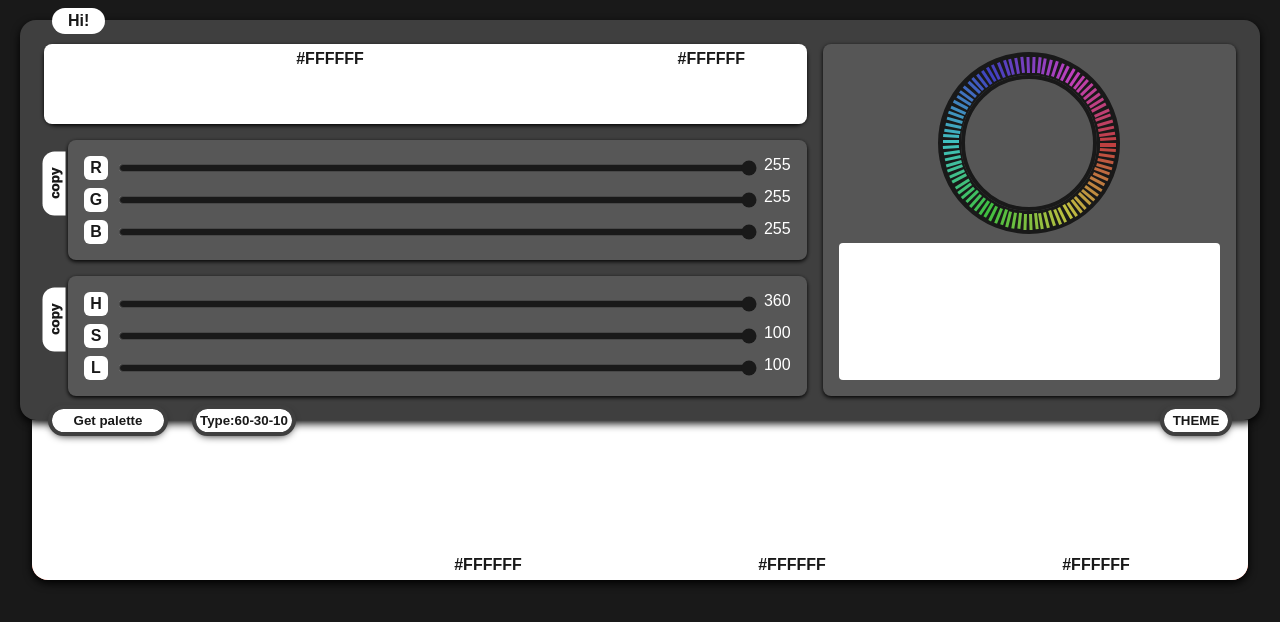
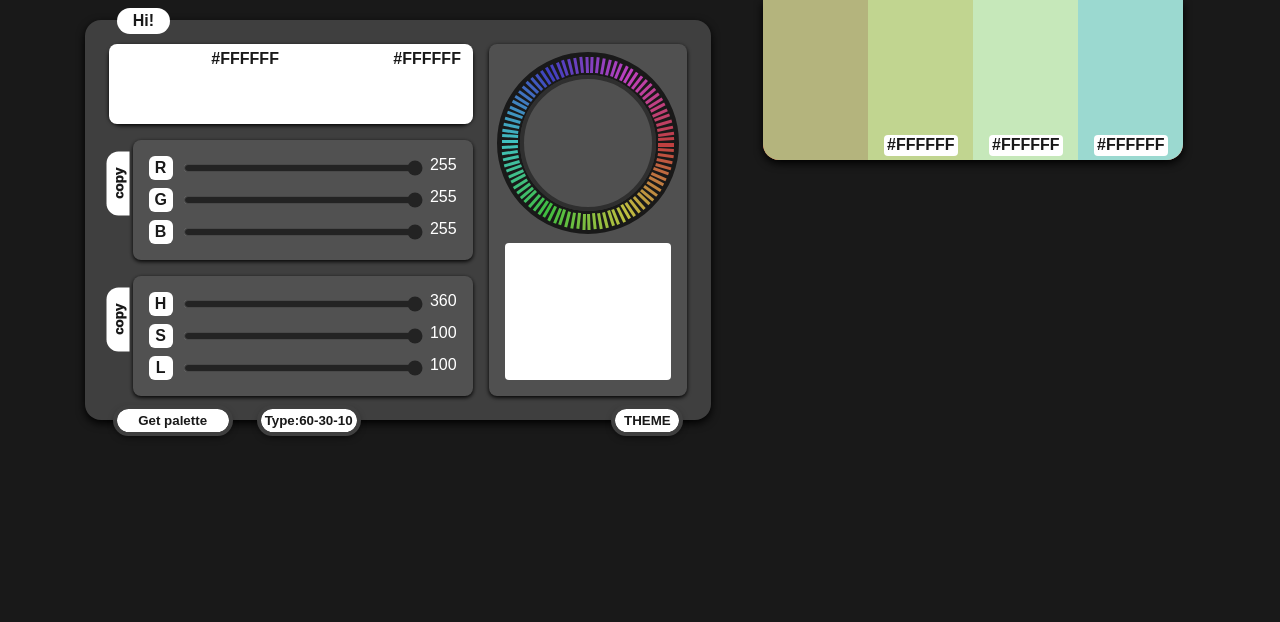
Before and after one commit to Kuovinen/ColorTools, a plain HTML site: page public/index.html in a window 1280 px wide. Drawn offline with Linux system fonts and the light colour scheme.

Commit message:
visual softness increased (less contrast)

```diff
--- a/public/style.css
+++ b/public/style.css
@@ -5,7 +5,7 @@
   --cp-Black: rgb(25, 25, 25);
   --cp-Black60: rgb(25, 25, 25, 0.6);
   --cp-GreyLight: rgb(63, 63, 63);
-  --cp-GreyLighter: rgb(86, 86, 86);
+  --cp-GreyLighter: rgb(80, 80, 80);
   --cp-Comp1: white;
 }
 body {
@@ -13,6 +13,11 @@ body {
   font-family: arial;
   margin: 0;
   padding: 0;
+  display: flex;
+  justify-content: center;
+}
+#App {
+  width: 60rem;
 }
 #panel {
   position: relative;
@@ -22,6 +27,7 @@ body {
   margin-bottom: 0rem;
   border-radius: 1rem;
   padding: 1.5rem;
+
   min-width: 400px;
   background: var(--cp-GreyLight);
   box-shadow: 0rem 0.2rem 0.5rem black;
@@ -76,8 +82,8 @@ input[type="range"] {
   flex: 2;
   min-width: 15rem;
   accent-color: var(--cp-Black);
+  opacity: 0.8;
 }
-
 .labelLetter {
   display: flex;
   justify-content: center;
@@ -99,6 +105,7 @@ input[type="range"] {
   color: var(--cp-White);
   text-align: end;
   width: 2rem;
+  cursor: pointer;
 }
 .labelLetter {
   color: var(--cp-Black);
@@ -117,8 +124,7 @@ section {
 section:hover {
   filter: brightness(1.05);
 }
-section:hover .copyButton {
-}
+
 .copyButton {
   position: absolute;
   color: var(--cp-Black);
@@ -132,10 +138,11 @@ section:hover .copyButton {
   width: 4rem;
   font-weight: 1000;
   padding: 0.25rem;
+  cursor: pointer;
 }
 .copyButton:hover {
   padding-bottom: 0.75rem;
-  left: -3.1rem;
+  left: -3.15rem;
   top: 1.75rem;
 }
 .hex,
@@ -147,6 +154,7 @@ section:hover .copyButton {
   padding: 0.1rem 0.2rem;
   font-weight: 700;
   border-radius: 0.25rem;
+  cursor: pointer;
 }
 .pHex {
   color: var(--cp-Black);
@@ -155,6 +163,7 @@ section:hover .copyButton {
   padding: 0.1rem 0.2rem;
   font-weight: 700;
   border-radius: 0.25rem;
+  cursor: pointer;
 }
 
 #tooltip {
@@ -236,7 +245,7 @@ section:hover .copyButton {
   border-radius: 50%;
   border-style: solid;
   border-width: 0.3rem;
-  border-color: var(--cp-Black);
+  border-color: var(--cp-Black60);
 }
 .hue {
   display: inline-block;
@@ -267,7 +276,7 @@ section:hover .copyButton {
 .mainP {
   height: auto;
   flex: 1;
-  background: white;
+  background: rgb(180, 180, 125);
 }
 .secondP {
   height: auto;
@@ -275,7 +284,7 @@ section:hover .copyButton {
   justify-content: center;
   align-items: flex-end;
   flex: 1;
-  background: white;
+  background: #c1d590;
 }
 .thirdP {
   height: auto;
@@ -283,7 +292,7 @@ section:hover .copyButton {
   justify-content: center;
   align-items: flex-end;
   flex: 1;
-  background: white;
+  background: #c6e8ba;
 }
 .fourthP {
   height: auto;
@@ -291,7 +300,7 @@ section:hover .copyButton {
   justify-content: center;
   align-items: flex-end;
   flex: 1;
-  background: white;
+  background: #9bd9d0;
 }
 #circleContainer {
   flex: 1;
```
